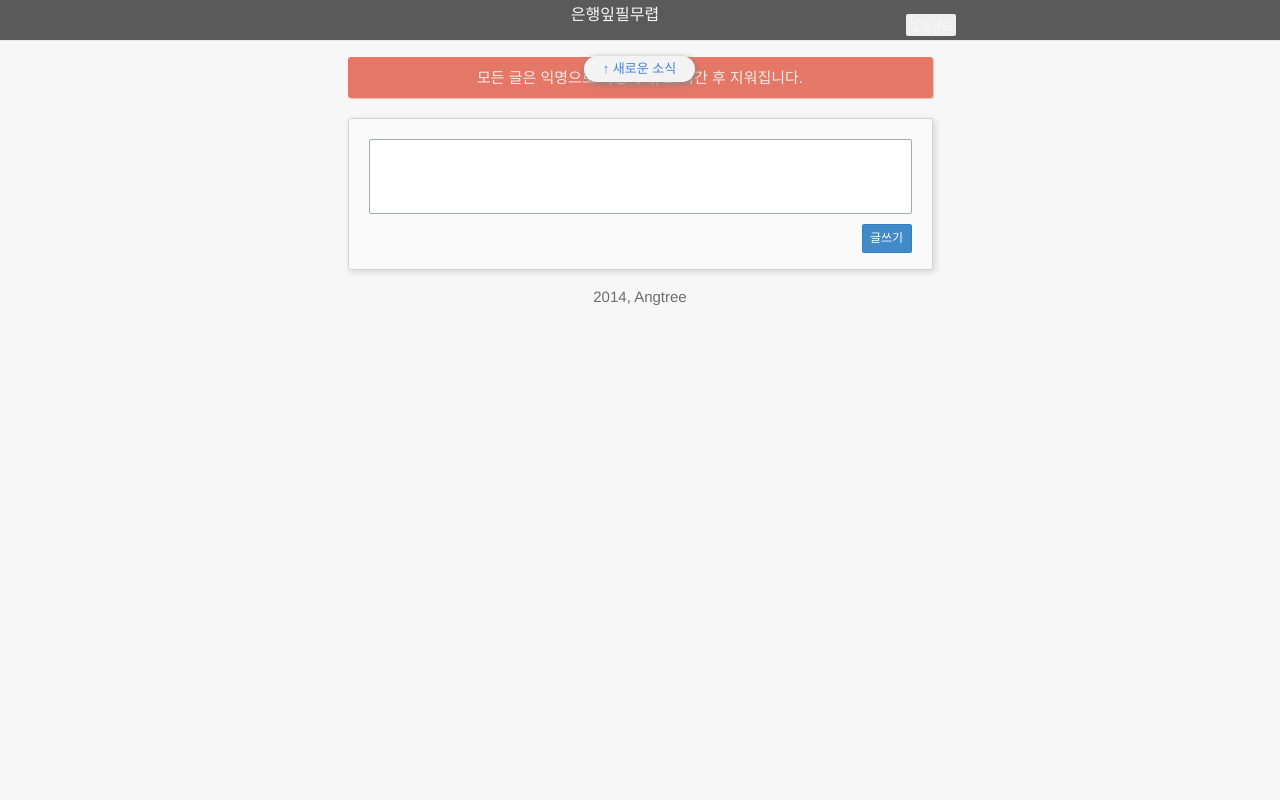
After one commit to Recover39/SungApp, a Flask app: template app/templates/main.html in a window 1280 px wide. The commit adds this page. Run offline with Flask 2, Linux system fonts and the light colour scheme; the template is opened without the code that fills it, so the values that code supplies are empty; parts of the project's set-up code (start-up, migrations or seed data) failed here and were passed over; some libraries are stand-ins or nearby versions.

Commit message:
error fix

```diff
--- a/app/static/css/main.css
+++ b/app/static/css/main.css
@@ -34,6 +34,24 @@ nav .customer {
     line-height: 7px;
     vertical-align: middle;
     float: right;
+}
+
+#newCard {
+    position : fixed;
+    width: 111px;
+    height: 26px;
+    border-radius: 15px;
+    background-color: #f3f3f3;
+    color : #427fe7;
+    z-index: 3;
+    font-size: 13px;
+    box-shadow: 1px 2px 6px #848484;
+    text-align: center;
+    line-height: 26px;
+    vertical-align: middle;
+    cursor: pointer;
+    left: 50%;
+    margin: 0 0 0 -56px;
 }
 
 .writePostCard {
@@ -104,7 +122,7 @@ nav .customer {
     color: #525252;
 }
 
-.col-md-5.col-md-offset-3.card {
+.col-md-6.col-md-offset-3.card {
     margin-top : 25px;
     background-color: #fafafa;
     border-radius: 3px;
@@ -139,7 +157,7 @@ nav .customer {
     margin-right: 22px;
 }
 
-.col-md-5.col-md-offset-3.card .cardBody {
+.col-md-6.col-md-offset-3.card .cardBody {
     clear: both;
     margin-top: 6px;
     margin-bottom: 14px;
@@ -220,7 +238,7 @@ nav .customer {
 }
 
 .cardComment .commentCommit .commentButton {
-    width: 50px;
+    width: 10%;
     min-height: 25px;
     border-radius: 2px;
     border: 1px solid #a5abb2;
@@ -232,7 +250,6 @@ nav .customer {
 footer {
     height: 50px;
     padding: 16px;
-    margin-bottom: 20px;
     text-align: center;
     color: #6e6c6c;
     font-size: 15px;
--- a/app/static/js/main.js
+++ b/app/static/js/main.js
@@ -11,9 +11,8 @@ var pageWriteFunction = (function () {
             request.open("POST", url, true);
             request.onreadystatechange = function () {
                 if (request.readyState == 4 && request.status == 200) {
-                    var res = JSON.parse(request.responseText),
-                        cardStart = getElementsByClassName("cardList")[0];
-
+//                    var res = JSON.parse(request.responseText),
+//                        cardStart = getElementsByClassName("cardList")[0];
                 }
             };
             //ajax가 동작하지 않더라도 request에서 formdata를 보내준다.
@@ -21,15 +20,13 @@ var pageWriteFunction = (function () {
             //ajax 통신이 끝난 후 폼의 값을 초기화 해준다.
             //curForm[0] => textField
             curForm[0].value = "";
-
-            window.location="/card";
         },
 
         addEvent : function() {
             var writeArea = document.getElementById('postTextArea'),
                 writeButton = document.getElementById('writeButton');
             writeArea.addEventListener("click", util.writeSectionExpand, true);
-            writeButton.addEventListener("click", card.write, true);
+            //writeButton.addEventListener("click", card.write, true);
         }
     };
 
--- /dev/null
+++ b/app/templates/main.html
@@ -0,0 +1,59 @@
+<html lang="en">
+<head>
+    <meta http-equiv="Content-Type" content="text/html; charset=UTF-8"/>
+    <meta charset="utf-8"/>
+    <meta name="viewport" content="width=device-width, initial-scale=1.0"/>
+    <meta name="description" content=""/>
+    <meta name="author" content=""/>
+    <title>htmlhtml</title>
+    <!--Bootstrap core CSS-->
+    <link href="/static/css/bootstrap.min.css" rel="stylesheet" type="text/css"/>
+    <!--Add custom CSS here-->
+    <link href="/static/css/main.css" rel="stylesheet" type="text/css"/>
+</head>
+<body style="">
+<nav role="navigation" class="navbar navbar-default navbar-fixed-top">
+    <div id="title" class="col-md-6 col-md-offset-3">은행잎필무렵
+        <button class="btn btn-lg btn-block customer">고객센터</button>
+    </div>
+</nav>
+<div class="container">
+    <div class="row">
+        <div class="col-md-6 col-md-offset-3">
+            <div id="newCard" onclick="location.href = &#39;#newCardStart&#39;;">
+                ↑ 새로운 소식
+            </div>
+        </div>
+    </div>
+</div>
+<div class="writePostCard">
+    <div class="container">
+        <div class="row">
+            <div id="introduction" class="col-md-6 col-md-offset-3">모든 글은 익명으로 작성되며, 24시간 후 지워집니다.
+            </div>
+            <div id="writePost" class="col-md-6 col-md-offset-3">
+                <form method="post" role="form" action="/card/add" class="writeCommit">
+                    <textarea id="postTextArea" rows="3" cols="60" type="text" name="body" class="simple"></textarea>
+                    <button id="writeButton" type="submit" class="btn btn-lg btn-primary btn-block">글쓰기</button>
+                </form>
+            </div>
+        </div>
+    </div>
+</div>
+<div class="cardList">
+    <div class="container">
+        <div class="row">
+        </div>
+    </div>
+</div>
+<footer>
+    <div class="col-md-6 col-md-offset-3">2014, Angtree
+    </div>
+</footer>
+
+<!--JavaScript-->
+<script src="/static/js/jquery-1.10.2.js"></script>
+<script src="/static/js/bootstrap.js"></script>
+<script src="/static/js/main.js"></script>
+</body>
+</html>
--- a/app/views.py
+++ b/app/views.py
@@ -8,3 +8,7 @@ def index():
 @app.route('/test')
 def test():
     return render_template('testMain.jade')
+
+@app.route('/testForm')
+def testForm():
+    return render_template('testHTML.html')
```
Also changed, not shown: app/Card/views.py (+6 -5 lines), 2 other files.
